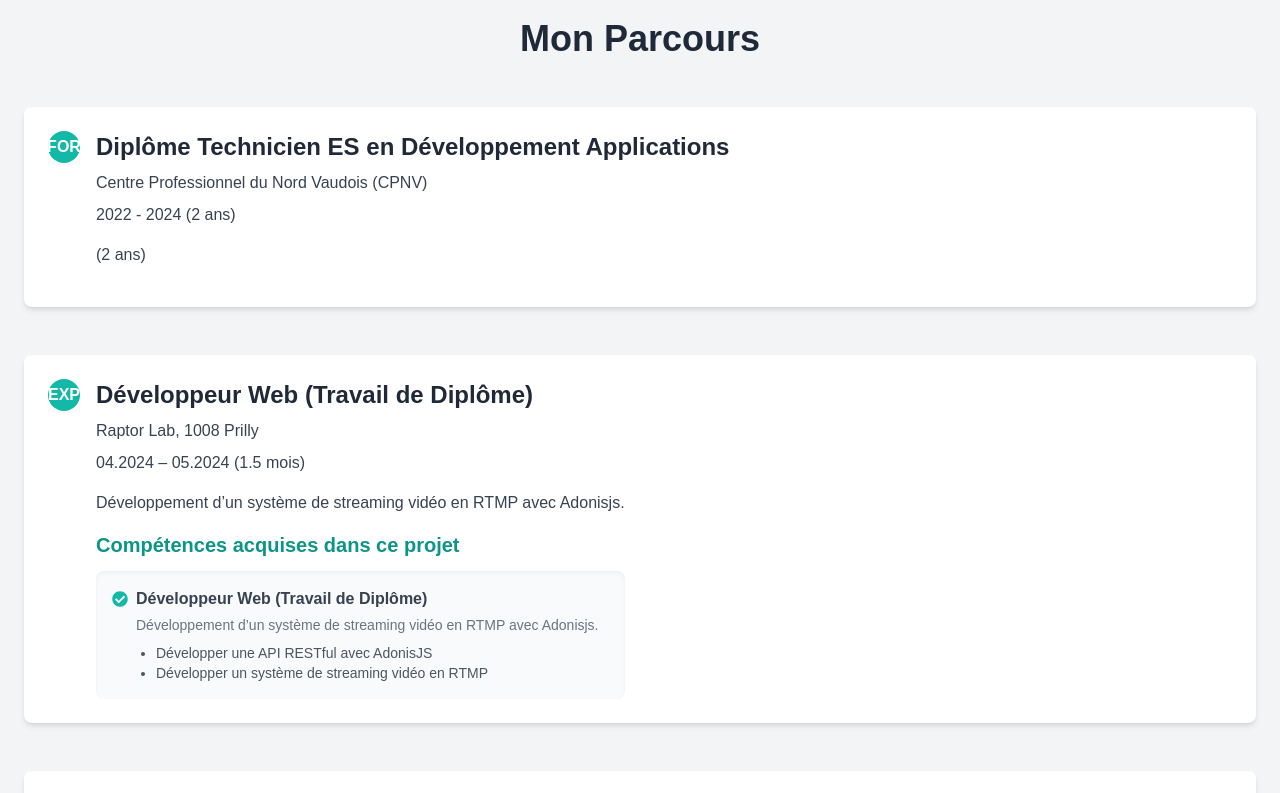
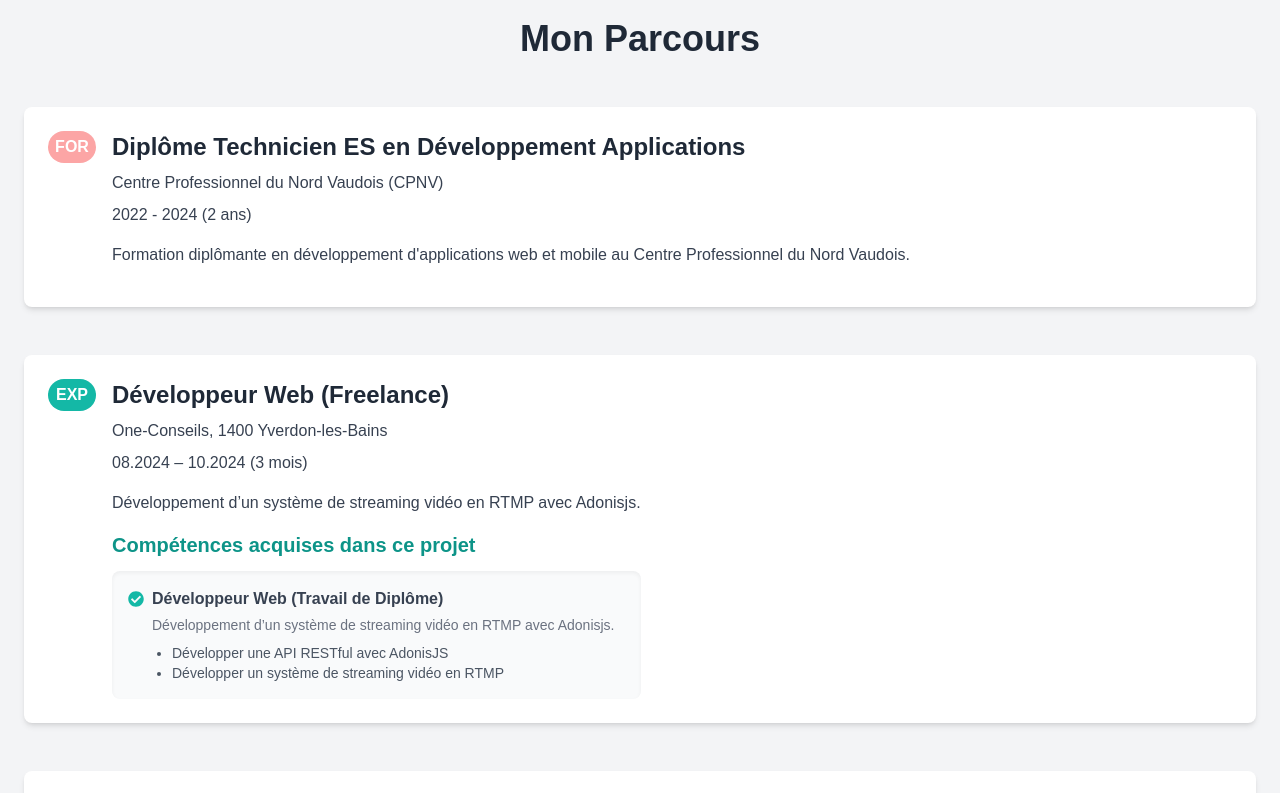
Before and after one commit to YannickPerret/portfolio, a Next.js app: page / in a window 1280 px wide. Shown: the part 1640-2433 px from the top of the page. Built offline with nearby package versions, Linux system fonts and the light colour scheme.

Commit message:
chore : add new experience

```diff
--- a/components/Resume.jsx
+++ b/components/Resume.jsx
@@ -4,12 +4,13 @@ import React from 'react';
 
 const Resume = () => {
     const experiences = [
+
         {
             type: 'Formation',
             title: 'Diplôme Technicien ES en Développement Applications',
             company: 'Centre Professionnel du Nord Vaudois (CPNV)',
             period: '2022 - 2024 (2 ans)',
-            description: '(2 ans)',
+            description: "Formation diplômante en développement d'applications web et mobile au Centre Professionnel du Nord Vaudois.",
         },
         {
             type: 'Formation',
@@ -23,7 +24,25 @@ const Resume = () => {
             title: 'CFC Informaticien de Gestion',
             company: 'Centre Professionnel du Nord Vaudois (CPNV)',
             period: '2011 - 2016 (5 ans)',
-            description: '(5 ans)',
+            description: 'Formation en informatique de gestion avec spécialisation en développement d’applications.',
+        },
+        {
+            type: 'Expérience',
+            title: 'Développeur Web (Freelance)',
+            company: 'One-Conseils, 1400 Yverdon-les-Bains',
+            period: '08.2024 – 10.2024 (3 mois)',
+            description: 'Développement d’un système de streaming vidéo en RTMP avec Adonisjs.',
+            projects: [
+                {
+                    title: 'Développeur Web (Travail de Diplôme)',
+                    description: 'Développement d’un système de streaming vidéo en RTMP avec Adonisjs.',
+                    hours: '80 heures supervisées',
+                    skills: [
+                        'Développer une API RESTful avec AdonisJS',
+                        'Développer un système de streaming vidéo en RTMP',
+                    ],
+                },
+            ],
         },
         {
             type: 'Expérience',
@@ -164,7 +183,7 @@ const Resume = () => {
                     }).map((item, index) => (
                         <div key={index} className="bg-white p-6 rounded-lg shadow-md">
                             <div className="flex items-start space-x-4">
-                                <div className="bg-teal-500 text-white rounded-full w-8 h-8 flex items-center justify-center font-bold">
+                                <div className={`${item.type === 'Formation' ? 'bg-red-300' : 'bg-teal-500'} text-white rounded-full w-12 h-8 flex items-center justify-center font-bold`}>
                                     {item.type === 'Formation' ? 'FOR' : 'EXP'}
                                 </div>
                                 <div>
```
